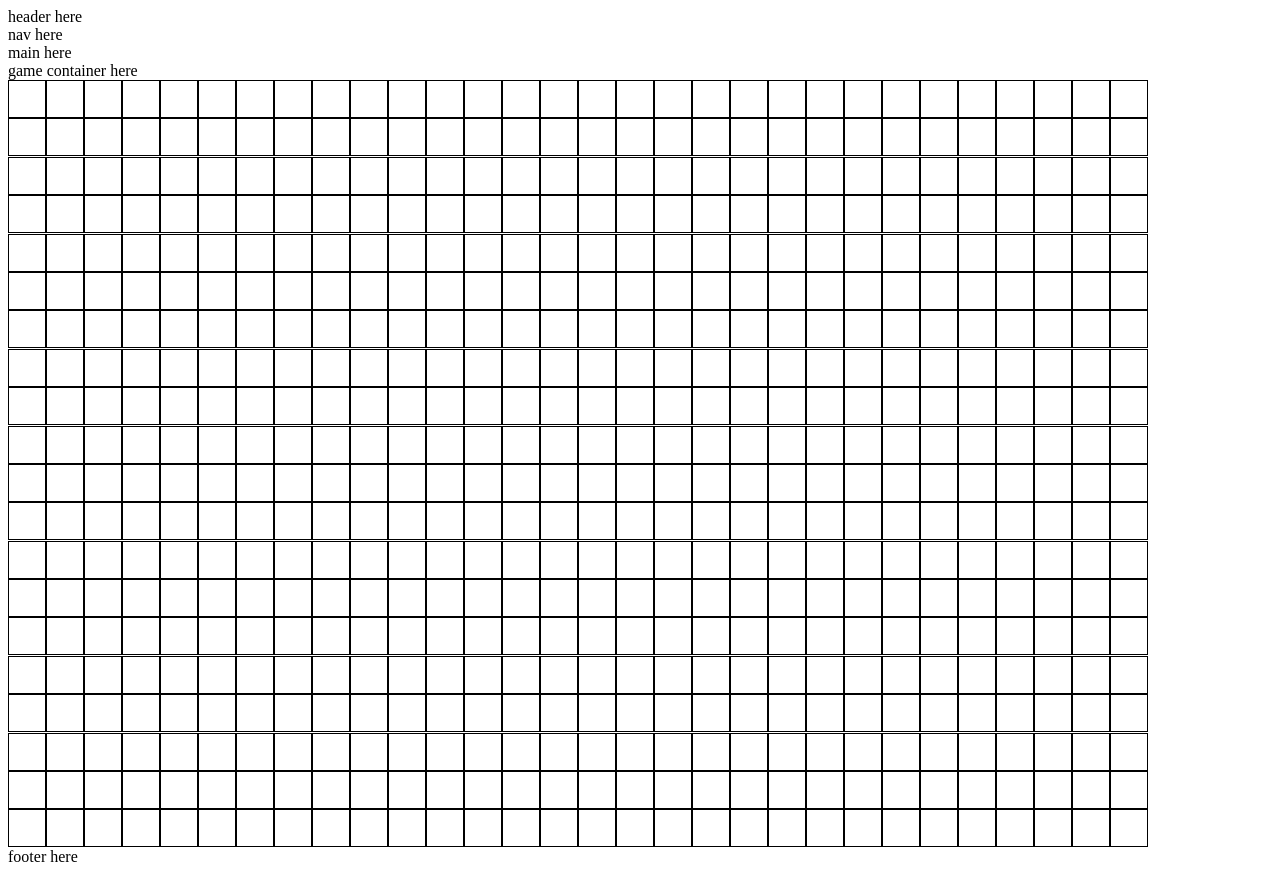
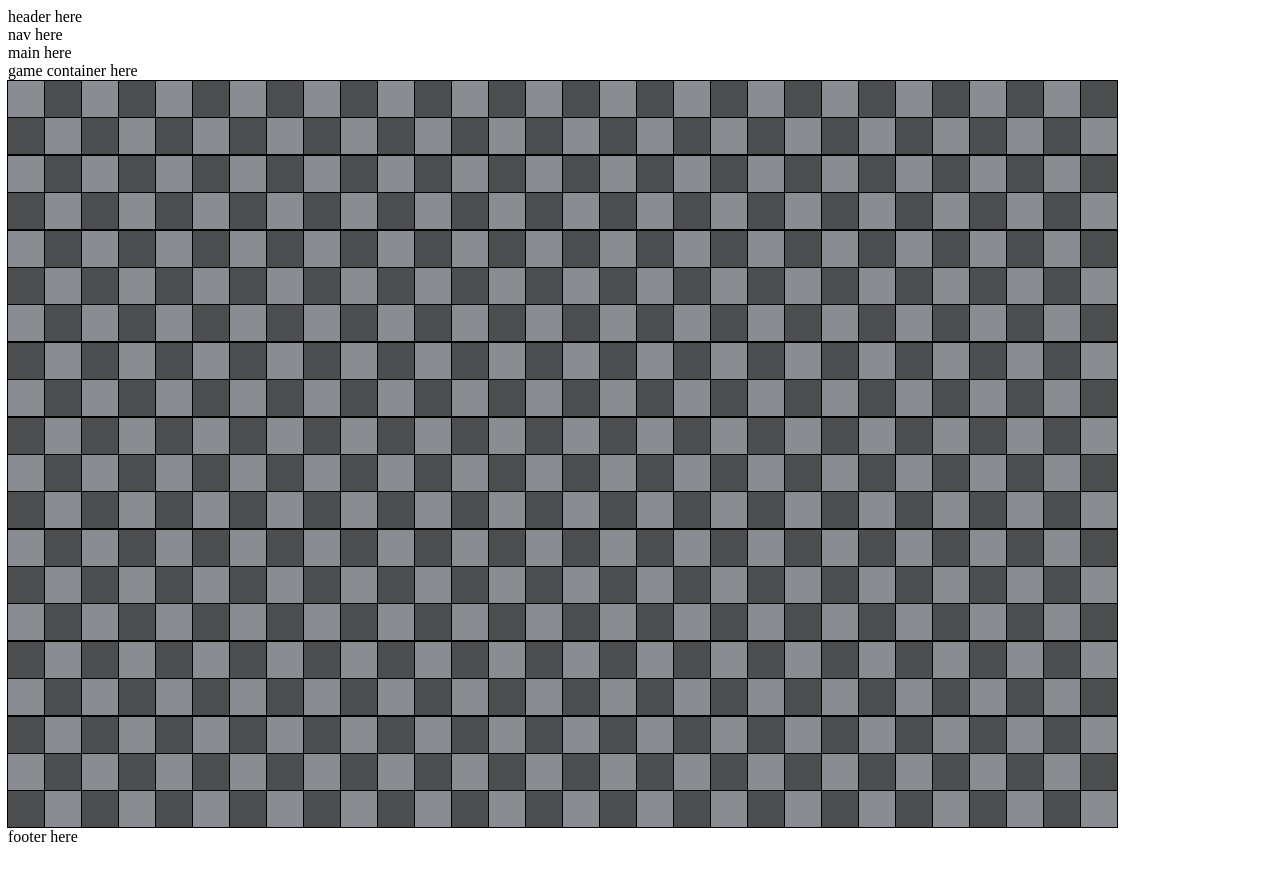
Before and after one commit to roflolilolmao/SURPRISE, a plain HTML site: page index.html in a window 1280 px wide. Drawn offline with Linux system fonts and the light colour scheme.

Commit message:
yay, checker

```diff
--- a/css/game_grid.css
+++ b/css/game_grid.css
@@ -2,7 +2,24 @@
 }
 .rows{
   display: flex;
+  margin-bottom: -1px;
 }
 .cell{
   border: 1px solid black;
 }
+.cell:nth-child(odd){
+  margin-left : -1px;
+  margin-right : -1px;
+}
+.rows:nth-child(odd) .cell:nth-child(odd){
+  background: #898d91;
+}
+.rows:nth-child(odd) .cell:nth-child(even){
+  background: #4b4d4f;
+}
+.rows:nth-child(even) .cell:nth-child(even){
+  background: #898d91;
+}
+.rows:nth-child(even) .cell:nth-child(odd){
+  background: #4b4d4f;
+}
```
